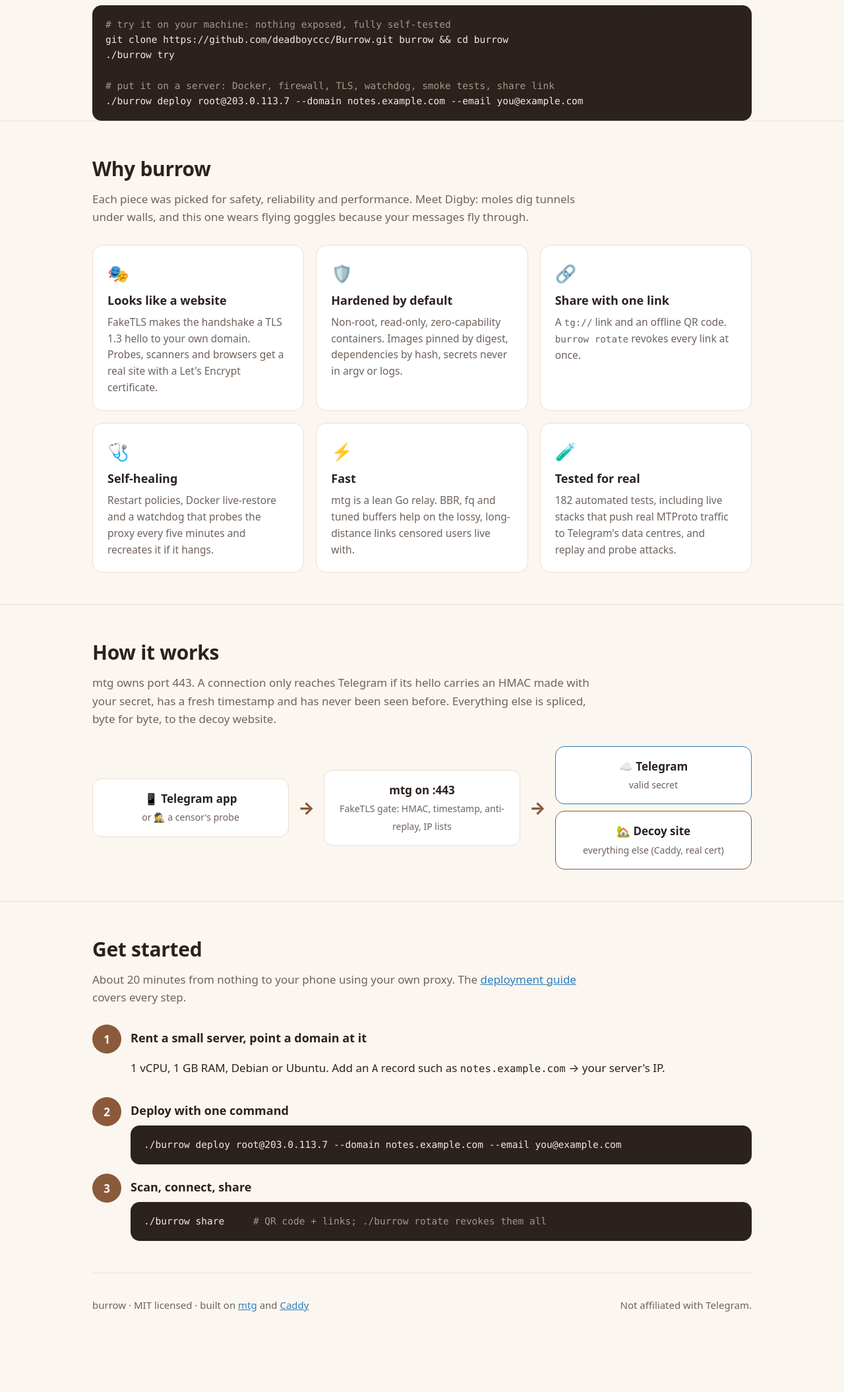
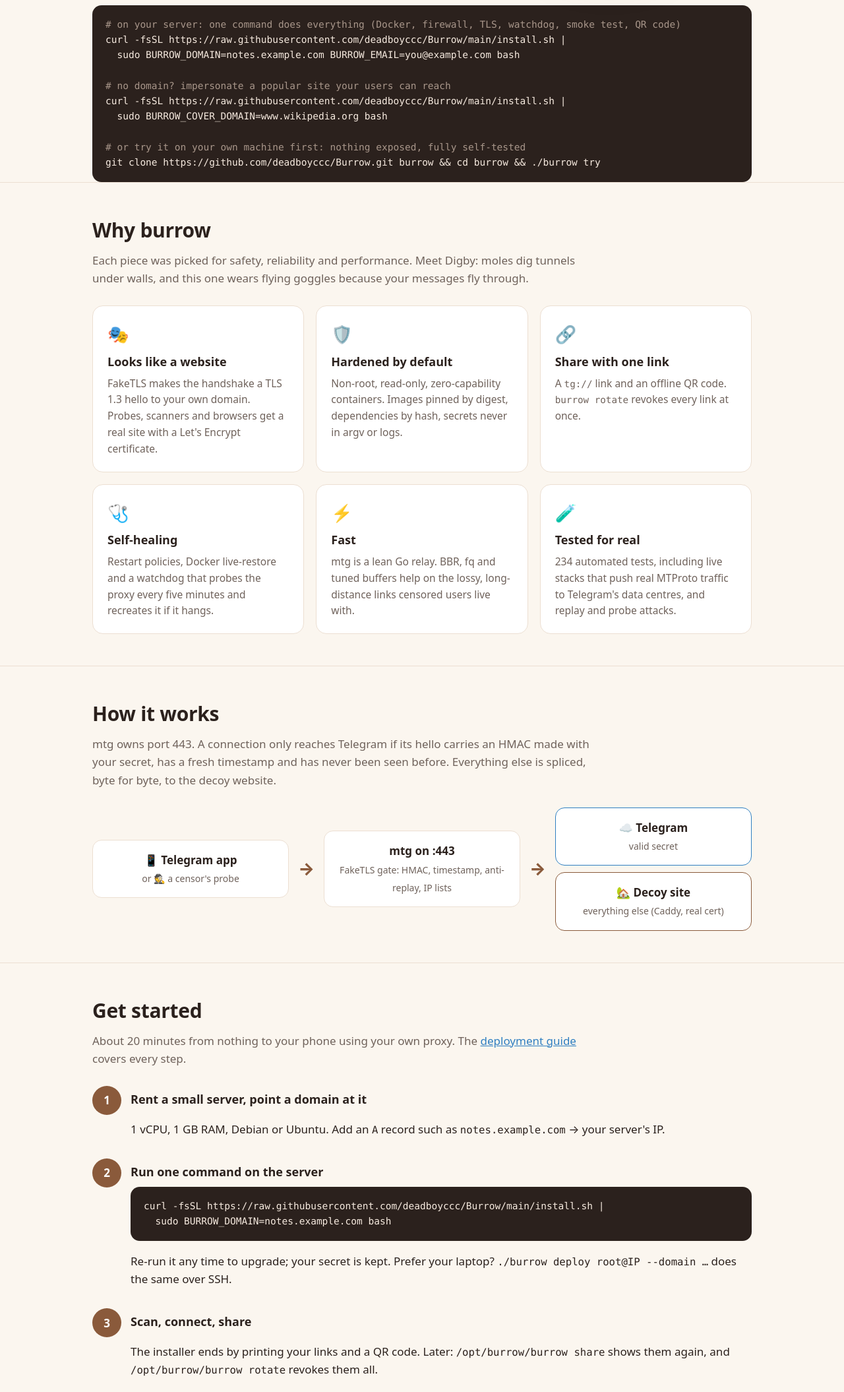
Before and after one commit to deadboyccc/Burrow, a plain HTML site: page website/index.html in a window 1280 px wide. Shown: the part 540-2650 px from the top of the page at 66% size. Before the commit the page ends 2590 px from the top, so only its background shows below. Drawn offline with Linux system fonts and the light colour scheme; files whose address does not match are found by name.

Commit message:
Add install.sh: a one-command, env-driven server installer
curl -fsSL .../install.sh | sudo BURROW_DOMAIN=notes.example.com bash

The installer:
- installs git/curl if needed, fetches the pinned release, and prepares
  the host (install-host.sh);
- creates the secret, starts the proxy, runs the smoke test, and prints
  the links and QR code.

Configuration comes from BURROW_* environment variables:
- BURROW_COVER_DOMAIN selects simple mode.
- BURROW_DRY_RUN=1 previews every step.
- BURROW_INIT_ARGS passes extra `burrow init` flags.

Re-running it upgrades in place: the release is unpacked over the
install directory, and .env, state/ and site.local/ are never touched.
The script is one function called on its last line, so a truncated
download cannot run half of it.

Tests:
- unit: input validation, and the pinned ref matches the version;
- integration: Debian dry runs in both modes;
- e2e: a real install from a local repository, plus an in-place upgrade
  that keeps the secret.

The README, deployment guide and website now lead with the installer.
Bump to 1.1.0, since this adds a feature.

Co-Authored-By: Claude Opus 5.5 <noreply@anthropic.com>

```diff
--- a/website/index.html
+++ b/website/index.html
@@ -112,12 +112,16 @@
       <img class="mascot" src="digby.svg" alt="Digby the mole, in aviator goggles, popping out of a burrow while a paper plane loops overhead">
     </div>
 
-    <pre><span class="c"># try it on your machine: nothing exposed, fully self-tested</span>
-git clone https://github.com/deadboyccc/Burrow.git burrow &amp;&amp; cd burrow
-./burrow try
+    <pre><span class="c"># on your server: one command does everything (Docker, firewall, TLS, watchdog, smoke test, QR code)</span>
+curl -fsSL https://raw.githubusercontent.com/deadboyccc/Burrow/main/install.sh |
+  sudo BURROW_DOMAIN=notes.example.com BURROW_EMAIL=you@example.com bash
 
-<span class="c"># put it on a server: Docker, firewall, TLS, watchdog, smoke tests, share link</span>
-./burrow deploy root@203.0.113.7 --domain notes.example.com --email you@example.com</pre>
+<span class="c"># no domain? impersonate a popular site your users can reach</span>
+curl -fsSL https://raw.githubusercontent.com/deadboyccc/Burrow/main/install.sh |
+  sudo BURROW_COVER_DOMAIN=www.wikipedia.org bash
+
+<span class="c"># or try it on your own machine first: nothing exposed, fully self-tested</span>
+git clone https://github.com/deadboyccc/Burrow.git burrow &amp;&amp; cd burrow &amp;&amp; ./burrow try</pre>
   </div>
 
   <section id="why">
@@ -130,7 +134,7 @@ git clone https://github.com/deadboyccc/Burrow.git burrow &amp;&amp; cd burrow
         <div class="card"><div class="icon">🔗</div><h3>Share with one link</h3><p>A <code>tg://</code> link and an offline QR code. <code>burrow rotate</code> revokes every link at once.</p></div>
         <div class="card"><div class="icon">🩺</div><h3>Self-healing</h3><p>Restart policies, Docker live-restore and a watchdog that probes the proxy every five minutes and recreates it if it hangs.</p></div>
         <div class="card"><div class="icon">⚡</div><h3>Fast</h3><p>mtg is a lean Go relay. BBR, fq and tuned buffers help on the lossy, long-distance links censored users live with.</p></div>
-        <div class="card"><div class="icon">🧪</div><h3>Tested for real</h3><p>182 automated tests, including live stacks that push real MTProto traffic to Telegram's data centres, and replay and probe attacks.</p></div>
+        <div class="card"><div class="icon">🧪</div><h3>Tested for real</h3><p>234 automated tests, including live stacks that push real MTProto traffic to Telegram's data centres, and replay and probe attacks.</p></div>
       </div>
     </div>
   </section>
@@ -158,8 +162,9 @@ git clone https://github.com/deadboyccc/Burrow.git burrow &amp;&amp; cd burrow
       <p class="sub">About 20 minutes from nothing to your phone using your own proxy. The <a href="https://github.com/deadboyccc/Burrow/blob/main/docs/DEPLOY.md">deployment guide</a> covers every step.</p>
       <div class="steps">
         <div class="step"><div><h3>Rent a small server, point a domain at it</h3><p>1 vCPU, 1 GB RAM, Debian or Ubuntu. Add an <code>A</code> record such as <code>notes.example.com</code> → your server's IP.</p></div></div>
-        <div class="step"><div><h3>Deploy with one command</h3><pre>./burrow deploy root@203.0.113.7 --domain notes.example.com --email you@example.com</pre></div></div>
-        <div class="step"><div><h3>Scan, connect, share</h3><pre>./burrow share     <span class="c"># QR code + links; ./burrow rotate revokes them all</span></pre></div></div>
+        <div class="step"><div><h3>Run one command on the server</h3><pre>curl -fsSL https://raw.githubusercontent.com/deadboyccc/Burrow/main/install.sh |
+  sudo BURROW_DOMAIN=notes.example.com bash</pre><p>Re-run it any time to upgrade; your secret is kept. Prefer your laptop? <code>./burrow deploy root@IP --domain …</code> does the same over SSH.</p></div></div>
+        <div class="step"><div><h3>Scan, connect, share</h3><p>The installer ends by printing your links and a QR code. Later: <code>/opt/burrow/burrow share</code> shows them again, and <code>/opt/burrow/burrow rotate</code> revokes them all.</p></div></div>
       </div>
     </div>
   </section>
```
Also changed, not shown: 13 other files.
